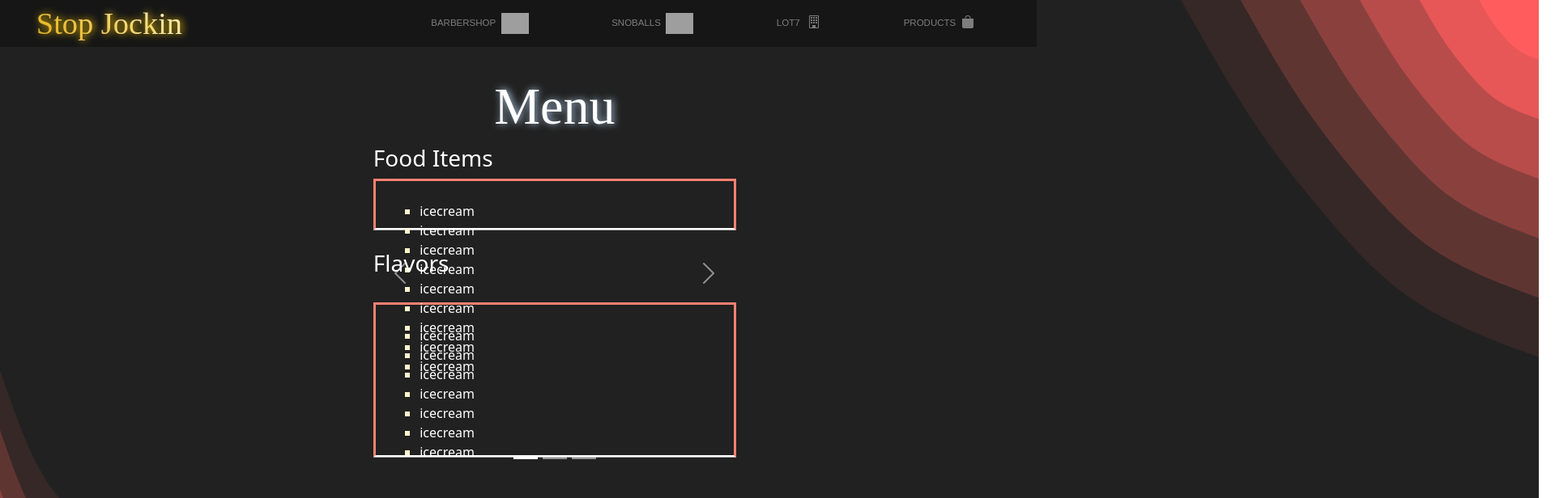
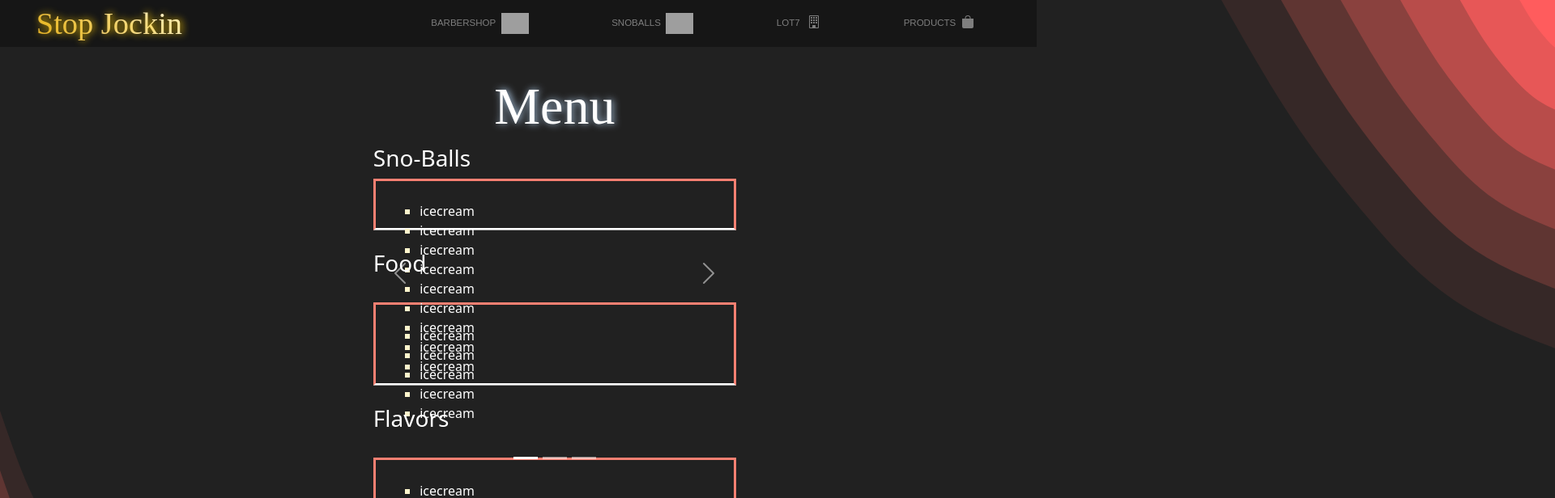
Before and after one commit to tetonkaa/StopJockinFrontend, a React (Create React App) app: page /SnoBalls in a window 1280 px wide. Shown: the top 616 px of the page at 81% size, 1920 px wide, since content can reach past the window. Built offline with nearby package versions, Linux system fonts and the light colour scheme; grey boxes are pictures that could not be loaded; a web font is replaced by a local one.

Commit message:
updated snoball menu page

```diff
--- a/src/pages/snoBall/index.js
+++ b/src/pages/snoBall/index.js
@@ -29,7 +29,7 @@ function ControlledCarousel() {
 
     return (
       <Carousel className="snoballCarousel" activeIndex={index} onSelect={handleSelect}>
-        <Carousel.Item interval={900000}>
+        <Carousel.Item interval={950000}>
           {/* <img
             className="d-block w-40"
             src="https://i.imgur.com/IGIEO39.jpeg"
@@ -43,14 +43,26 @@ function ControlledCarousel() {
 
           <h1 className="snowballMenu">Menu</h1>
 
-          <h3>Food Items</h3>
+          <h3>Sno-Balls</h3>
 
-          <div className="foodItems">
+          <div className="snoballItems">
           <ul>
             <li>icecream</li>
             <li>icecream</li>
             <li>icecream</li>
             <li>icecream</li>
+            <li>icecream</li>
+            <li>icecream</li>
+            <li>icecream</li>
+            <li>icecream</li>
+            <li>icecream</li>
+          </ul>
+          </div>
+          <br/>
+            <h3>Food</h3>
+        <br/>
+          <div className="foodList">
+          <ul>
             <li>icecream</li>
             <li>icecream</li>
             <li>icecream</li>
@@ -74,11 +86,10 @@ function ControlledCarousel() {
             <li>icecream</li>
           </ul>
           </div>
-
           </div>
 
         </Carousel.Item>
-        <Carousel.Item interval={900000}>
+        <Carousel.Item interval={950000}>
           <img
             className="d-block w-40"
             src="https://i.imgur.com/IGIEO39.jpeg"
@@ -90,7 +101,7 @@ function ControlledCarousel() {
 
           </Carousel.Caption>
         </Carousel.Item>
-        <Carousel.Item interval={900000}>
+        <Carousel.Item interval={950000}>
           <img
             className="d-block w-40"
             src="https://i.imgur.com/IGIEO39.jpeg"
@@ -125,9 +136,9 @@ export default function SnoBall() {
         <div className="snoballBG">
 
 
-            <svg id="visual" viewBox="0 0 1900 900" width="1900" height="900" xmlns="http://www.w3.org/1900/svg"
+            <svg id="visual" viewBox="0 0 1950 950" width="1950" height="950" xmlns="http://www.w3.org/1950/svg"
     version="1.1">
-    <rect x="0" y="0" width="1900" height="900" fill="#212121"></rect>
+    <rect x="0" y="0" width="1950" height="950" fill="#212121"></rect>
     <defs>
         <linearGradient id="grad1_0" x1="64.3%" y1="0%" x2="100%" y2="100%">
             <stop offset="-5.970588235294112%" stopColor="#ff5c5d" stopOpacity="1"></stop>
@@ -200,7 +211,7 @@ export default function SnoBall() {
             <stop offset="105.97058823529412%" stopColor="#4a2f2c" stopOpacity="1"></stop>
         </linearGradient>
     </defs>
-    <g transform="translate(1900, 0)">
+    <g transform="translate(1950, 0)">
         <path id="blob1"
             d="M0 442C-49.5 388.7 -99.1 335.4 -118.6 286.4C-138.2 237.4 -127.7 192.6 -181.7 181.7C-235.7 170.8 -354.2 193.8 -408.4 169.1C-462.5 144.5 -452.2 72.3 -442 0L0 0Z"
             fill="#362827"></path>
@@ -220,7 +231,7 @@ export default function SnoBall() {
             d="M0 73.7C-8.3 64.8 -16.5 55.9 -19.8 47.7C-23 39.6 -21.3 32.1 -30.3 30.3C-39.3 28.5 -59 32.3 -68.1 28.2C-77.1 24.1 -75.4 12 -73.7 0L0 0Z"
             fill="#ff5c5d"></path>
     </g>
-    <g transform="translate(0, 900)">
+    <g transform="translate(0, 950)">
         <path id="blob7"
             d="M0 -442C67.9 -437.8 135.9 -433.7 159.2 -384.3C182.5 -335 161.2 -240.4 205.1 -205.1C248.9 -169.7 358 -193.5 408.4 -169.1C458.7 -144.8 450.4 -72.4 442 0L0 0Z"
             fill="#362827"></path>
--- a/src/pages/snoBall/snoball.css
+++ b/src/pages/snoBall/snoball.css
@@ -50,6 +50,7 @@
     padding-left: 5%;
     padding-bottom: 1vw;
     padding-top: 2vw;
+    display:flex;
 
 }
 
@@ -57,7 +58,7 @@
     color: white;
 }
 
-.foodItems{
+.snoballItems{
     border:  salmon solid;
     height: 5vw;
     padding-top: .5vw;
@@ -67,11 +68,23 @@
 
 .flavors{
     border:  salmon solid;
-    height: 15vw;
+    height: 10vw;
     padding-top: .5vw;
     justify-items: auto;
     display:flex;
     flex-flow: column wrap;
+}
+
+.foodList{
+    border:  salmon solid;
+    height: 8vw;
+    padding-top: .5vw;
+    justify-items: auto;
+    display:flex;
+    flex-flow: column wrap;
+    flex-wrap: wrap;
+    flex-direction: row;
+
 }
 
 @keyframes titleGlower2{
```
